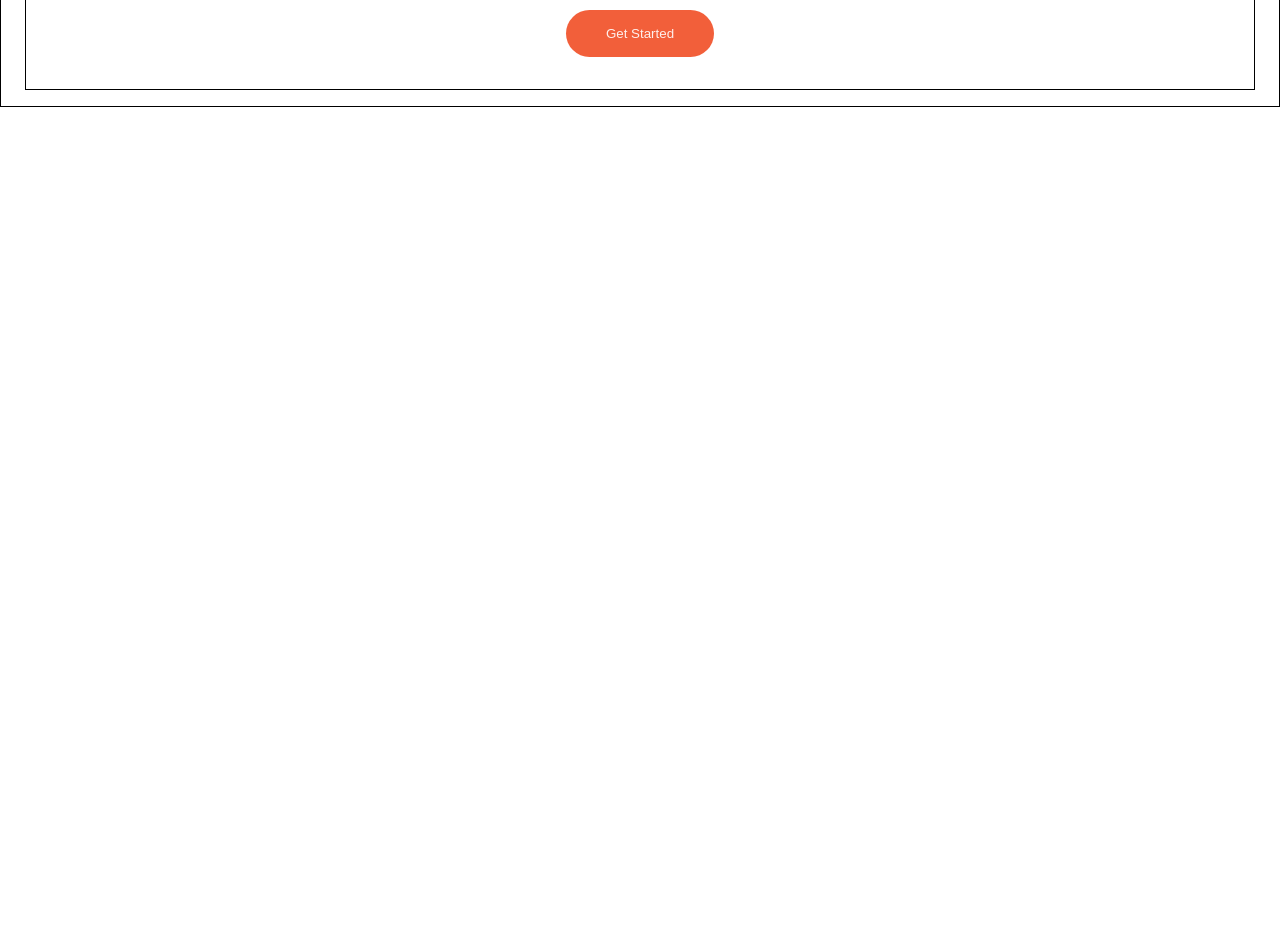
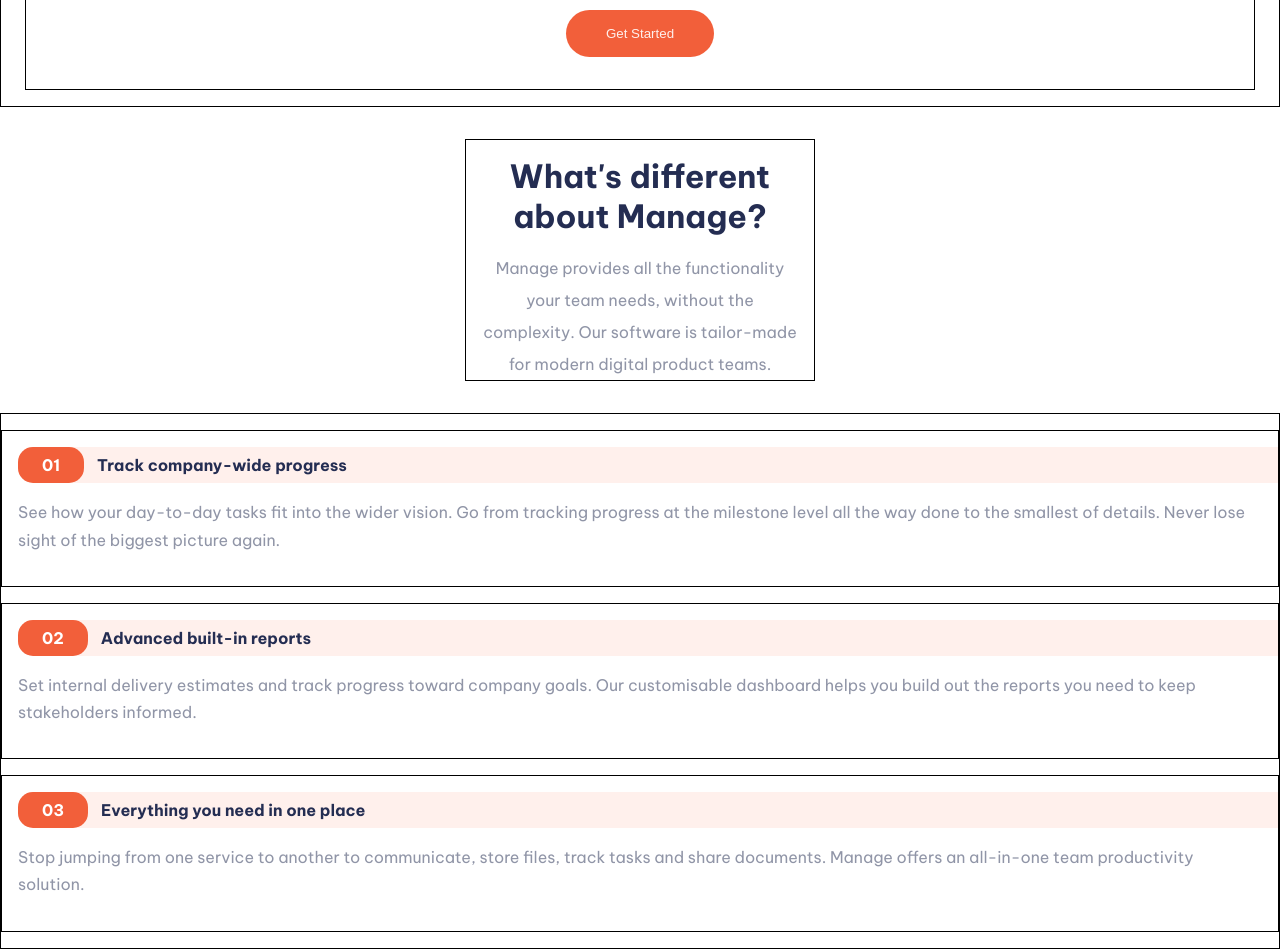
Before and after one commit to Heisdalu/manage_landing_page, a React (Create React App) app: page / in a window 1280 px wide. Shown: the part 660-1609 px from the top of the page. Before the commit the page ends 800 px from the top, so only its background shows below. Built offline with nearby package versions, Linux system fonts and the light colour scheme.

Commit message:
add main detail component

```diff
--- a/src/App.js
+++ b/src/App.js
@@ -1,9 +1,11 @@
 import React from "react";
 import Header from "./components/Header/Header";
+import MainDetail from "./components/MainDetail/MainDetail";
 
 const App = () => {
   return <>
   <Header />
+  <MainDetail />
   </>;
 };
 
--- /dev/null
+++ b/src/components/MainDetail/MainDetail.css
@@ -0,0 +1,28 @@
+.main {
+  display: flex;
+  flex-direction: column;
+  justify-content: center;
+  align-items: center;
+  /* padding: 2rem 1rem; */
+}
+
+.about_manage {
+  margin: 2rem 0;
+  /* text-align: center; */
+  max-width: 350px;
+  text-align: center;
+  border: 1px solid;
+}
+
+.main_header {
+  font-size: 2rem;
+  padding: 1rem;
+  color: var(--primary-dark-blue);
+}
+
+.main_content {
+  line-height: 2rem;
+  font-size: 1rem;
+  padding: 0 1rem;
+  color: var(--dark-grayish-blue);
+}
--- /dev/null
+++ b/src/components/MainDetail/MainDetail.js
@@ -0,0 +1,20 @@
+import "./MainDetail.css";
+import OurService from "./OurService";
+
+const MainDetail = () => {
+  return (
+    <div className="main">
+      <section className="about_manage">
+        <h1 className="main_header">What's different about Manage?</h1>
+        <p className="main_content">
+          Manage provides all the functionality your team needs, without the
+          complexity. Our software is tailor-made for modern digital product
+          teams.
+        </p>
+      </section>
+
+      <OurService />
+    </div>
+  );
+};
+export default MainDetail;
--- /dev/null
+++ b/src/components/MainDetail/OurService.css
@@ -0,0 +1,51 @@
+.main_detail {
+  border: 1px solid;
+  /* padding: 1rem; */
+}
+
+.main_detail_section {
+  margin: 1rem 0;
+  padding: 1rem 0 1rem 1rem;
+  border: 1px solid;
+}
+
+.main_detail_title {
+  display: flex;
+  align-items: center;
+  background-color: #fff0ec;
+  position: relative;
+  font-size: 1rem;
+  border-top-left-radius: 15px;
+  border-bottom-left-radius: 15px;
+  padding-right: 3px;
+  color: var(--primary-dark-blue);
+}
+
+.main_detail_title::before {
+  content: "01";
+  display: block;
+  font-size: 1rem;
+  text-align: center;
+  padding: 0.5rem 1.5rem;
+  border-radius: 15px;
+  color: #ffffff;
+  background-color: var(--primary-bright-red);
+  margin-right: 13px;
+}
+
+.one::before {
+  content: "01";
+}
+.two::before {
+  content: "02";
+}
+.three::before {
+  content: "03";
+}
+
+.main_detail_content {
+  color: var(--dark-grayish-blue);
+  padding: 1rem 1rem 1rem 0;
+  font-size: 1rem;
+  line-height: 1.7rem;
+}
--- /dev/null
+++ b/src/components/MainDetail/OurService.js
@@ -0,0 +1,40 @@
+import "./OurService.css";
+
+const OurService = () => {
+  return (
+    <div className="main_detail">
+      <section className="main_detail_section">
+        <h1 className="main_detail_title one">Track company-wide progress</h1>
+
+        <p className="main_detail_content">
+          See how your day-to-day tasks fit into the wider vision. Go from
+          tracking progress at the milestone level all the way done to the
+          smallest of details. Never lose sight of the biggest picture again.
+        </p>
+      </section>
+
+      <section className="main_detail_section">
+        <h1 className="main_detail_title two">Advanced built-in reports</h1>
+
+        <p className="main_detail_content">
+          Set internal delivery estimates and track progress toward company
+          goals. Our customisable dashboard helps you build out the reports you
+          need to keep stakeholders informed.
+        </p>
+      </section>
+
+      <section className="main_detail_section">
+        <h1 className="main_detail_title three">
+          Everything you need in one place
+        </h1>
+        <p className="main_detail_content">
+          Stop jumping from one service to another to communicate, store files,
+          track tasks and share documents. Manage offers an all-in-one team
+          productivity solution.
+        </p>
+      </section>
+    </div>
+  );
+};
+
+export default OurService;
```
